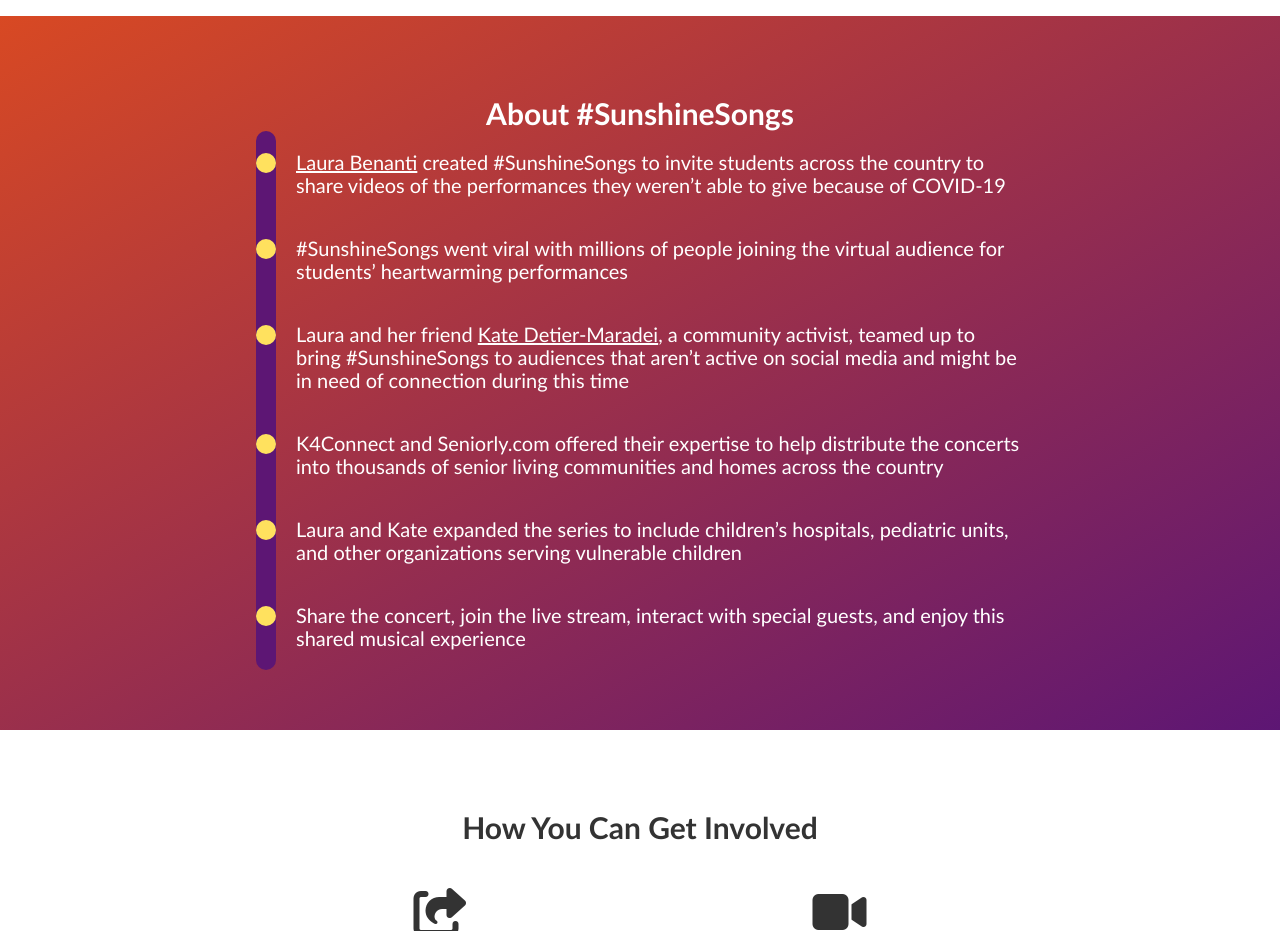
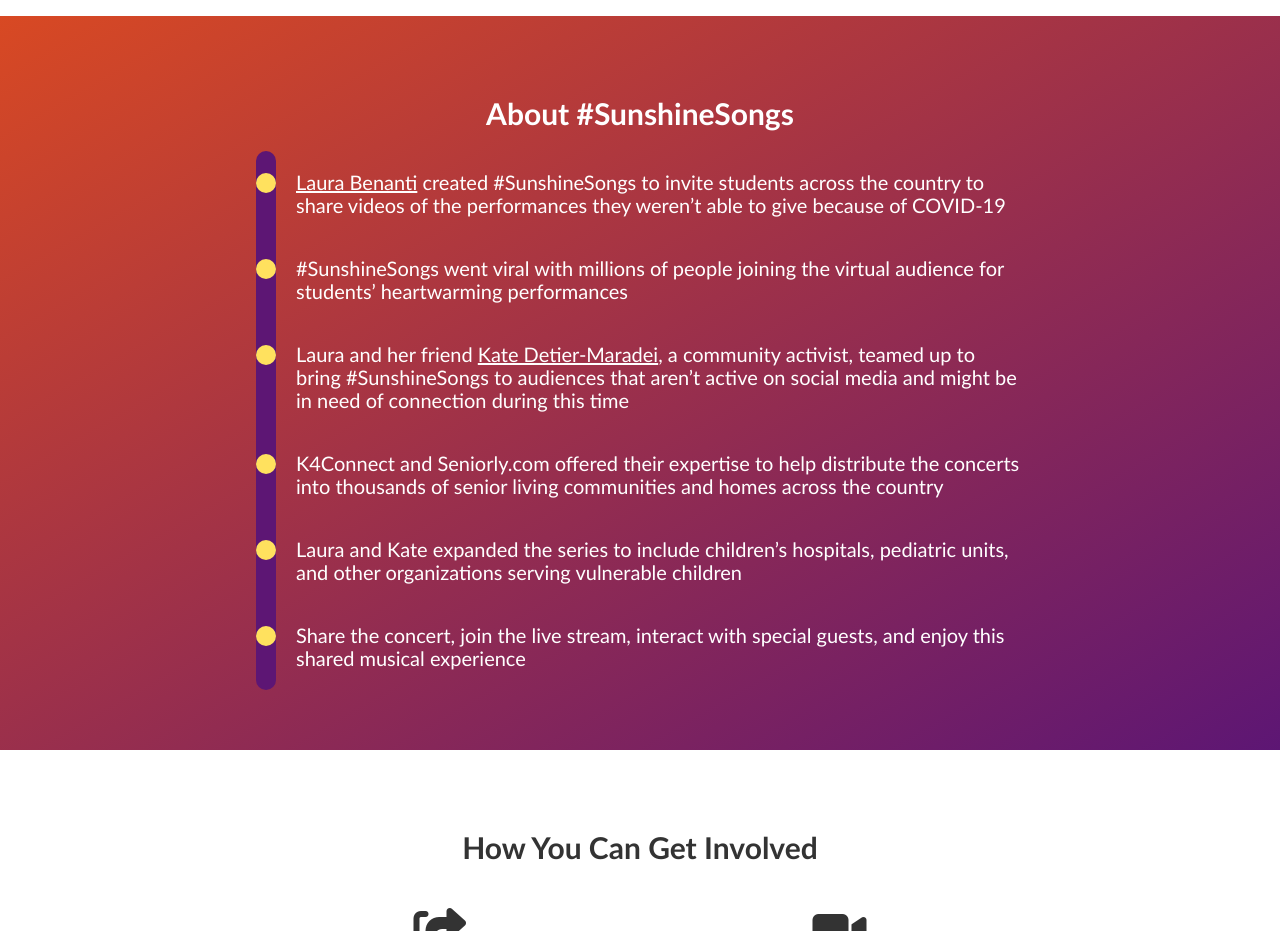
Before and after one commit to Sunshine-Songs/Sunshine-Songs, a plain HTML site: page docs/index.html in a window 1280 px wide. Shown: the part 1540-2471 px from the top of the page. Drawn offline with nearby package versions, Linux system fonts and the light colour scheme; a web font is replaced by a local one.

Commit message:
Tweak about section

```diff
--- a/docs/index.html
+++ b/docs/index.html
@@ -113,7 +113,7 @@
     <div class="section timeline-section">
         <div class="container">
             <h2>About #SunshineSongs</h2>
-            <div class="space-top">
+            <div class="space-top-2x">
                 <div class="timeline">
                     <div class="timeline-entry">
                         <a href="http://laurabenanti.com" target="_blank">Laura Benanti</a> created #SunshineSongs to invite students across the country to share videos of the performances they weren’t able to give because of COVID-19
```
